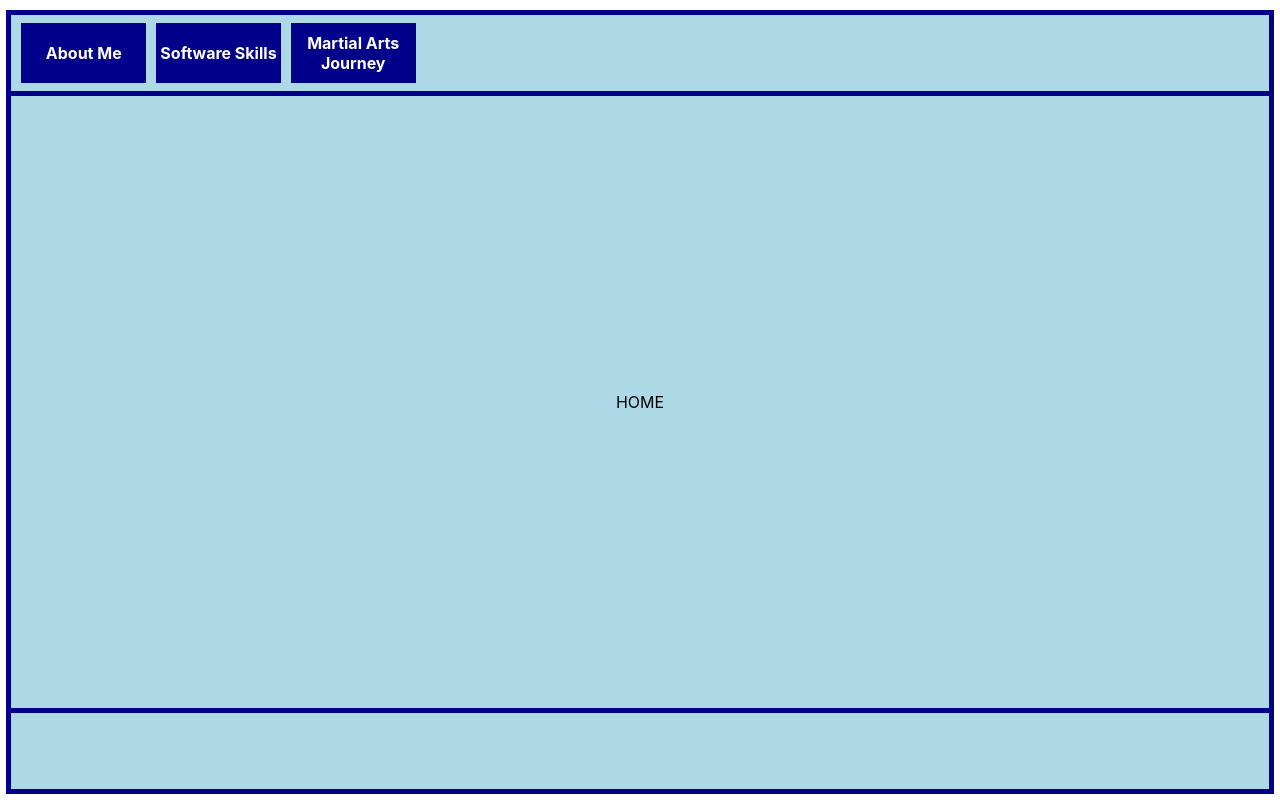
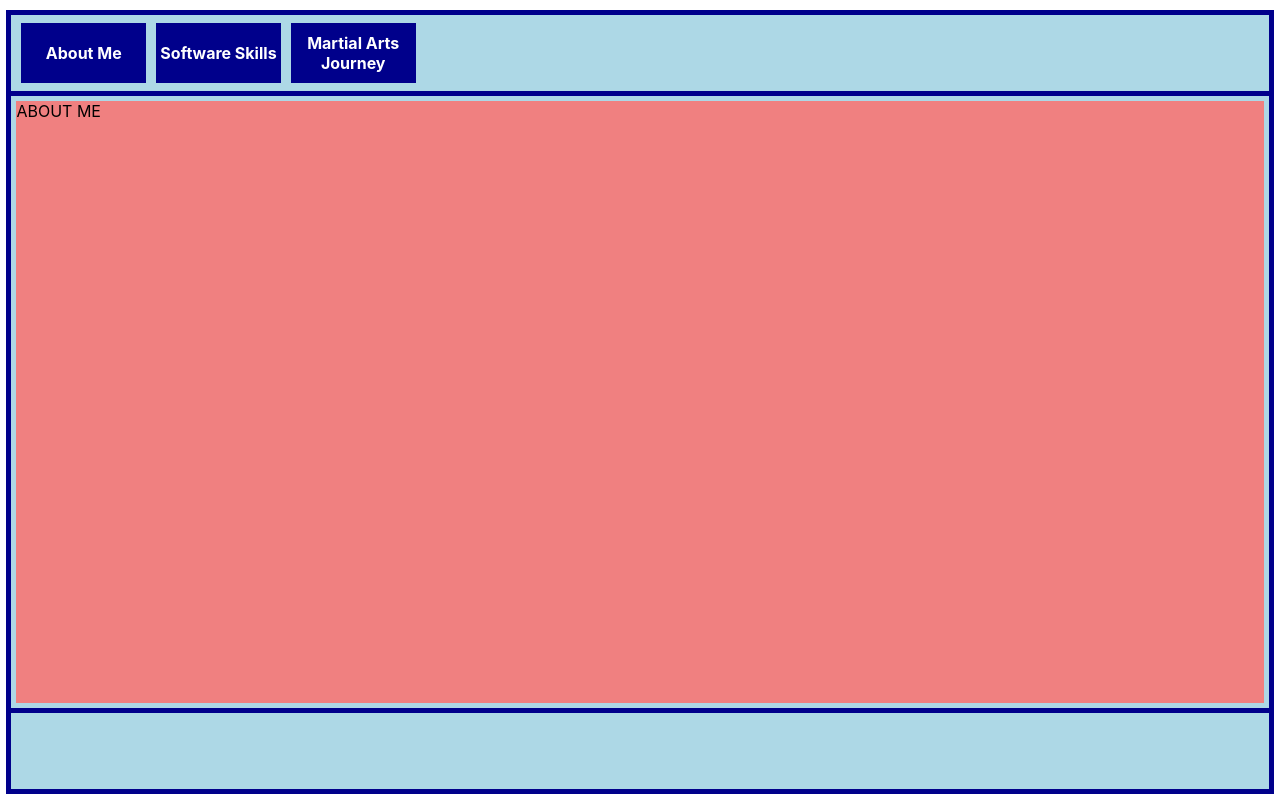
Before and after one commit to rhonvyramos/resume-portfolio-overdone, a React (Create React App) app: page / in a window 1280 px wide. Built offline with nearby package versions, Linux system fonts and the light colour scheme.

Commit message:
about me page sized

```diff
--- /dev/null
+++ b/src/assets/aboutme.css
@@ -0,0 +1,6 @@
+#page_aboutme {
+    height: calc(100% - 10px);
+    width: calc(100% - 10px);
+
+    background-color: lightcoral;
+}
--- /dev/null
+++ b/src/pages/AboutMe.js
@@ -0,0 +1,10 @@
+import React from "react";
+import "../assets/aboutme.css"
+
+export default function AboutMe() {
+    return(
+        <section id="page_aboutme">
+            ABOUT ME
+        </section>
+    )
+}
--- a/src/pages/Home.js
+++ b/src/pages/Home.js
@@ -6,6 +6,11 @@ import NavBar from "../components/NavBar/index.js";
 
 // importing browserRouter
 import { BrowserRouter as Router, Routes, Route } from "react-router-dom";
+
+// importing pages
+import AboutMe from "./AboutMe.js";
+import Software from "./Software.js";
+import MartialArts from "./MartialArts.js";
 
 export default function Home() {
     return (
@@ -18,10 +23,10 @@ export default function Home() {
                         </div>
                         <div id="home_main" className="home_element">
                             <Routes>
-                                <Route exact path="/" element={<div>HOME</div>}/>
-                                <Route path="software" element={<div>SOFTWARE</div>}/>
-                                <Route path="martialarts" element={<div>MARTIAL ARTS</div>}/>
-                                <Route element={<div>NULL PAGE</div>}/>
+                                <Route exact path="/" element={<AboutMe />}/>
+                                <Route path="software" element={<Software />}/>
+                                <Route path="martialarts" element={<MartialArts />}/>
+                                <Route element={<div>You have reached an unknown page, somehow...</div>}/>
                             </Routes>
                         </div>
                         <div id="home_footer" className="home_element"></div>
--- /dev/null
+++ b/src/pages/MartialArts.js
@@ -0,0 +1,9 @@
+import React from "react";
+
+export default function MartialArts() {
+    return(
+        <section id="page_martialarts">
+            MARTIALARTS
+        </section>
+    )
+}
--- /dev/null
+++ b/src/pages/Software.js
@@ -0,0 +1,9 @@
+import React from "react";
+
+export default function Software() {
+    return(
+        <section id="page_software">
+            SOFTWARE
+        </section>
+    )
+}
```
